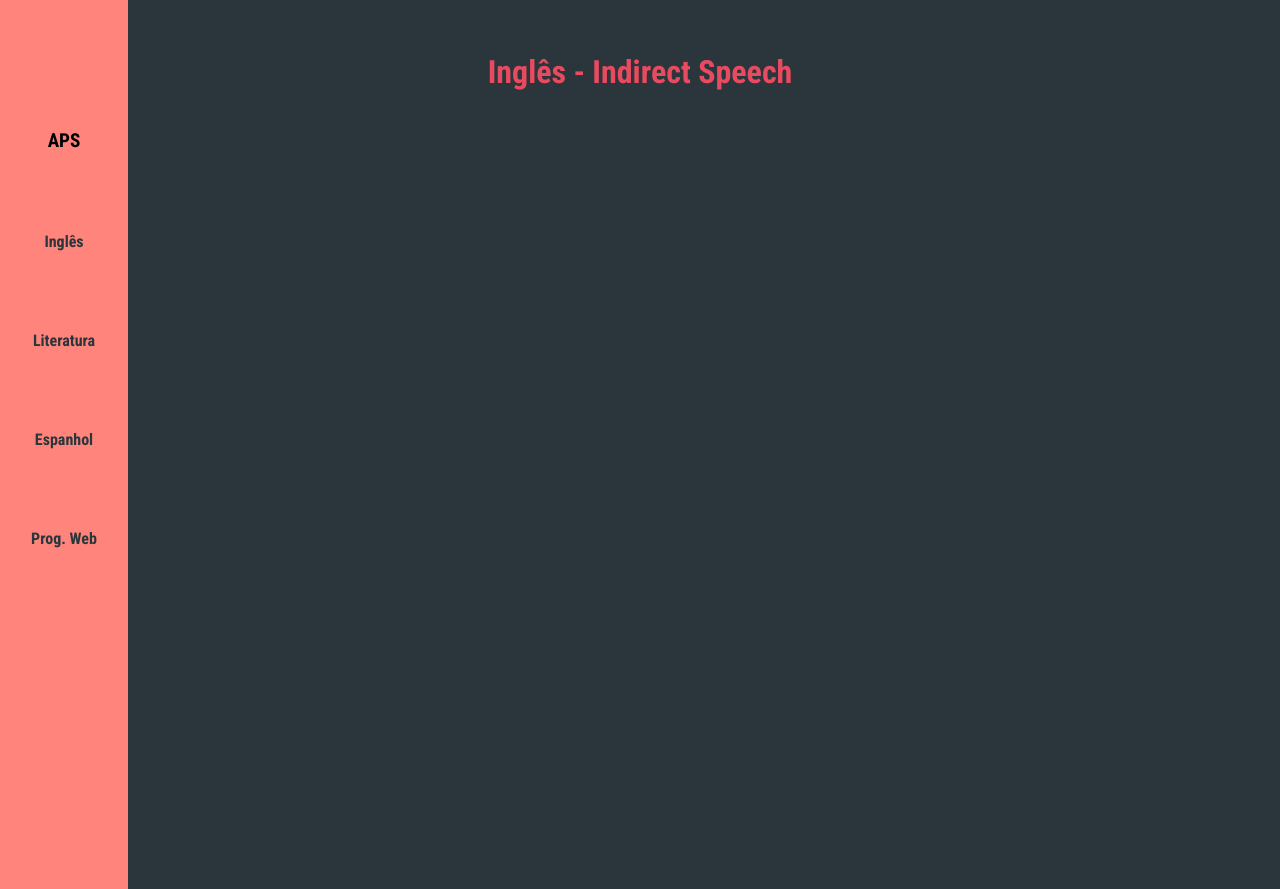
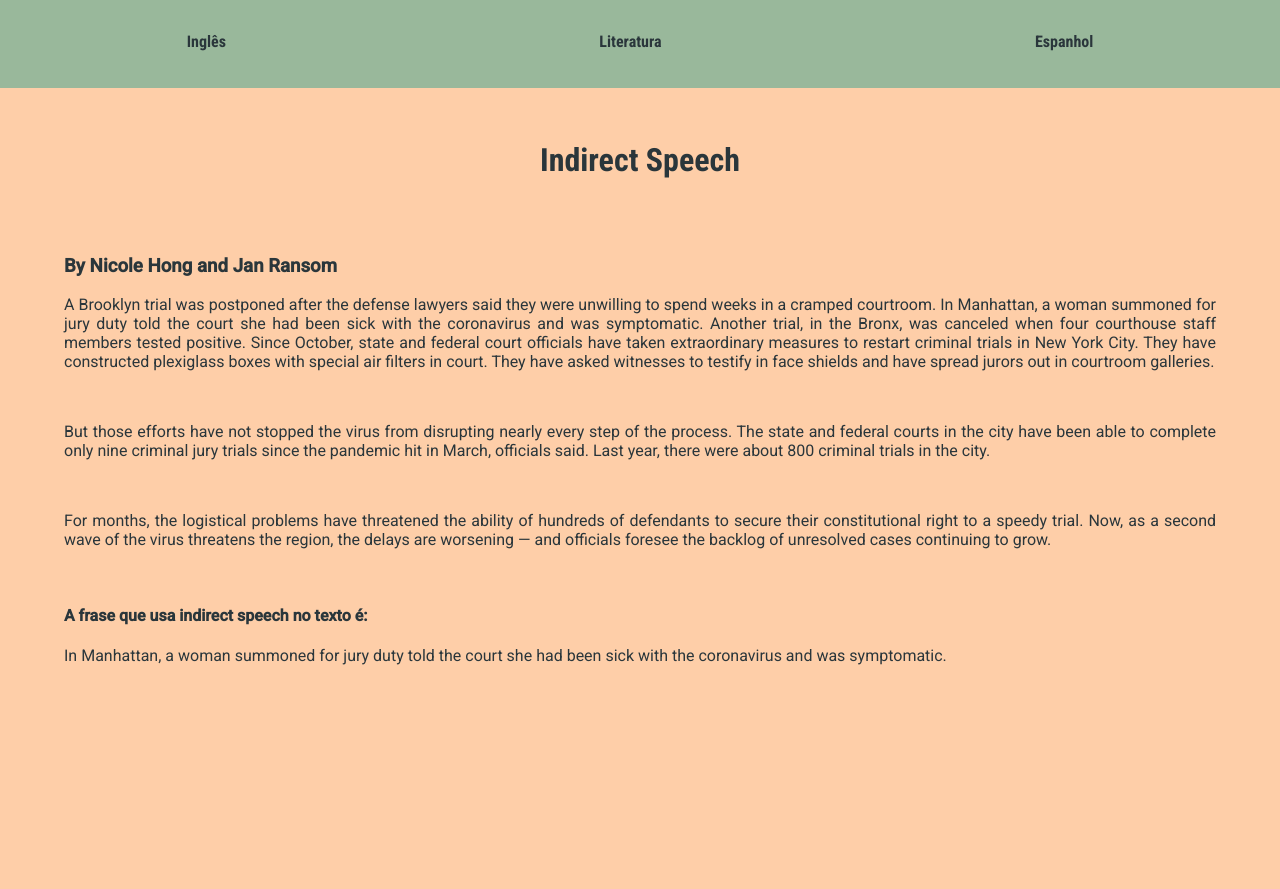
Before and after one commit to Azzyew/apnp-website, a React (Create React App) app: page /english in a window 1280 px wide. After the commit the page ends 800 px from the top, so only its background shows below. Built offline with nearby package versions, Linux system fonts and the light colour scheme.

Commit message:
fixing the menu link and adding content for the pages

```diff
--- a/src/App.css
+++ b/src/App.css
@@ -11,10 +11,9 @@
 }
 
 body {
-  background-color: var(--dark-grey);
-  color: var(--strong-pink);
+  background-color: var(--light-pink);
+  color: var(--dark-grey);
 }
-
 
 h1 {
   font-family: 'Roboto Condensed', sans-serif;
@@ -25,13 +24,13 @@ h1 {
   justify-content: center;
 }
 
-.side-menu {
-  margin-top: -18vh;
-  height: 115vh;
-  width: 10vw;
-  background-color: var(--medium-pink);
+.header {
+  padding-bottom: 3vh;
+  height: 8vh;
   display: flex;
-  flex-direction: column;
+  flex-direction: row;
+  justify-content: space-around;
+  background-color: var(--light-green);
 }
 
 .menu-link {
@@ -39,7 +38,7 @@ h1 {
   font-family: 'Roboto Condensed', sans-serif;
   font-weight: bold;
   color: var(--dark-grey);
-  padding-top: 10vh;
+  padding-top: 4vh;
 }
 
 .menu-link:hover {
@@ -59,3 +58,8 @@ h1 {
   font-size: 120%;
   color: black;
 }
+
+.spanish, .english {
+  text-align: justify;
+  padding: 2vh 5vw;
+}
--- a/src/App.js
+++ b/src/App.js
@@ -5,30 +5,14 @@ import Dashboard from "./pages/Dashboard";
 import English from "./pages/English";
 import Literature from "./pages/Literature";
 import Spanish from "./pages/Spanish";
-import WebProg from "./pages/WebProg";
 
 function App() {
 	return (
 		<Router>
 			<div className="App">
 				<Suspense fallback={<p>Carregando...</p>}>
-					<div className="content">
-						<Switch>
 
-							<Route exact path="/" component={Dashboard} />
-							<Route path="/english" component={English} />
-							<Route path="/literature" component={Literature} />
-							<Route path="/spanish" component={Spanish} />
-							<Route path="/web-prog" component={WebProg} />
-
-						</Switch>
-					</div>
-				</Suspense>
-
-				<div className="side-menu">
-					<Link to="/aps" className="menu-link-aps">
-						APS
-					</Link>
+				<div className="header">
 					<Link to="/english" className="menu-link">
 						Inglês
 					</Link>
@@ -38,10 +22,21 @@ function App() {
 					<Link to="/spanish" className="menu-link">
 						Espanhol
 					</Link>
-          <Link to="/web-prog" className="menu-link">
-						Prog. Web
-					</Link>
 				</div>
+
+					<div className="content">
+						<Switch>
+
+							<Route exact path="/" component={Dashboard} />
+							<Route path="/english" component={English} />
+							<Route path="/literature" component={Literature} />
+							<Route path="/spanish" component={Spanish} />
+
+						</Switch>
+					</div>
+				</Suspense>
+
+
 			</div>
 		</Router>
 	);
--- a/src/pages/English/index.jsx
+++ b/src/pages/English/index.jsx
@@ -1,11 +1,27 @@
 import React from "react";
-import indirectSpeech from './components';
 
 const English = () => {
     return(
         <div className="content">
-            <h1>Inglês - Indirect Speech</h1>
-            <indirectSpeech />
+            <h1>Indirect Speech</h1>
+
+
+            <br/>
+
+            <div className="english">
+                <h3>By Nicole Hong and Jan Ransom</h3>
+                <p>A Brooklyn trial was postponed after the defense lawyers said they were unwilling to spend weeks in a cramped courtroom. In Manhattan, a woman summoned for jury duty told the court she had been sick with the coronavirus and was symptomatic. Another trial, in the Bronx, was canceled when four courthouse staff members tested positive. Since October, state and federal court officials have taken extraordinary measures to restart criminal trials in New York City. They have constructed plexiglass boxes with special air filters in court. They have asked witnesses to testify in face shields and have spread jurors out in courtroom galleries.</p>
+                <br/>
+                <p>But those efforts have not stopped the virus from disrupting nearly every step of the process. The state and federal courts in the city have been able to complete only nine criminal jury trials since the pandemic hit in March, officials said. Last year, there were about 800 criminal trials in the city.</p>
+                <br/>
+                <p>For months, the logistical problems have threatened the ability of hundreds of defendants to secure their constitutional right to a speedy trial. Now, as a second wave of the virus threatens the region, the delays are worsening — and officials foresee the backlog of unresolved cases continuing to grow.</p>
+
+            <br/>
+
+            <h4>A frase que usa indirect speech no texto é: </h4>
+            <p>In Manhattan, a woman summoned for jury duty told the court she had been sick with the coronavirus and was symptomatic.</p>
+            </div>
+
         </div>
     );
 }
--- a/src/pages/Literature/index.jsx
+++ b/src/pages/Literature/index.jsx
@@ -1,11 +1,11 @@
 import React from "react";
-import lorem from "../../utils/mock";
+import autorImg from "../../utils/autorImg.png";
 
 const Literature = () => {
     return(
         <div className="content">
-            <h1>Literatura</h1>
-            <p>{lorem}</p>
+            <h1>Parnasianismo</h1>
+            <img src={autorImg} alt="autor parnasiano"/>
         </div>
     );
 }
--- a/src/pages/Spanish/index.jsx
+++ b/src/pages/Spanish/index.jsx
@@ -1,11 +1,14 @@
 import React from "react";
-import lorem from "../../utils/mock";
 
 const Spanish = () => {
     return(
-        <div className="content">
-            <h1>Espanhol</h1>
-            <p>{lorem}</p>
+        <div className="spanish">
+            <h1>La evolución de la comunicación</h1>
+            <br/>
+            <p>La comunicación es muy importan para la raza humana, sin ella non teníamos sucedido en llegar rondé dónde estamos, por muy tiempo la comunicación fui lo único medio que nos humanas tiñamos de vencer los desafíos que tiñamos, debido a nuestra inteligencia y comunicación conseguimos llegar en la cima de la pirámide y evolucionar nuestras habilidades.</p>
+            <p>Sin duda una de las cosas que más evoluta fue la comunicación, por ejemplo la creación de la escritura, que hasta hoy es el periodo más impactante de la historia de la raza humana, algo que estamos estudiando hasta hoy y aprendiendo cosas nuevas todos los días. </p>
+            <p>Fuimos evolucionando hasta la popularización de la literatura no muy tiempo después de la invención de la escritura algo muy natural para la raza humana dado nuestra voluntad de contar historias, la literatura fue un proceso natural.</p>
+            <p>Mismo leyendo las historias antiguas podemos traer cosas nuevas y aprender, por eso estudiamos historia por ejemplo, es importante leer libros antiguos por varios motivos especialmente para aprender más sobre el contexto histórico de la época y también por qué mismo el libro siendo antiguo los consejos pueden ser aprovechadas.</p>
         </div>
     );
 }
--- a/src/pages/WebProg/index.jsx
+++ /dev/null
@@ -1,13 +0,0 @@
-import React from "react";
-import lorem from "../../utils/mock";
-
-const WebProg = () => {
-    return(
-        <div className="content">
-            <h1>Programação Web</h1>
-            <p>{lorem}</p>
-        </div>
-    );
-}
-
-export default WebProg;
```
Also changed, not shown: src/pages/English/components/indirectSpeech.tsx (deleted, +0 -17 lines), src/utils/autorImg.png (added).
